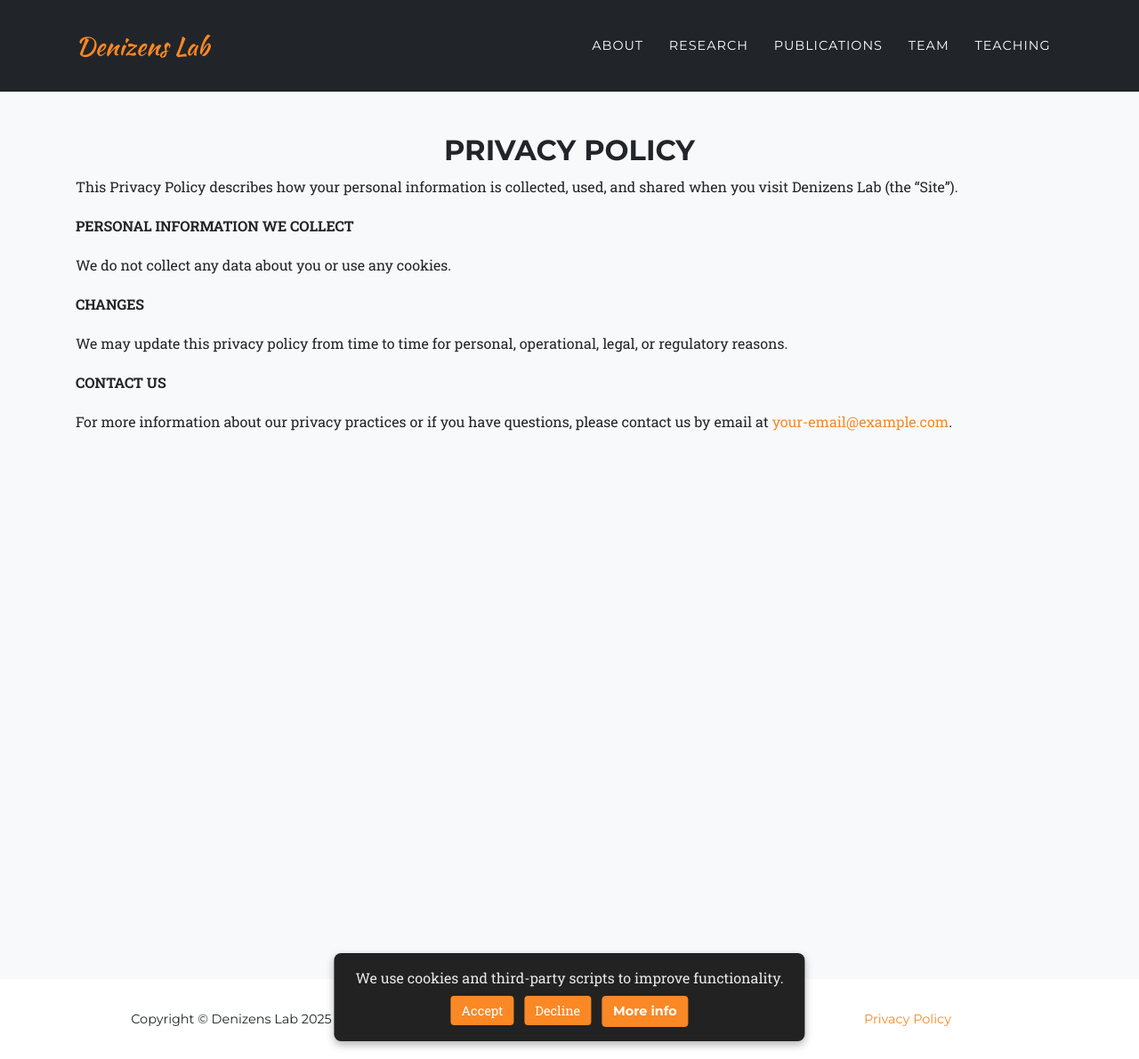
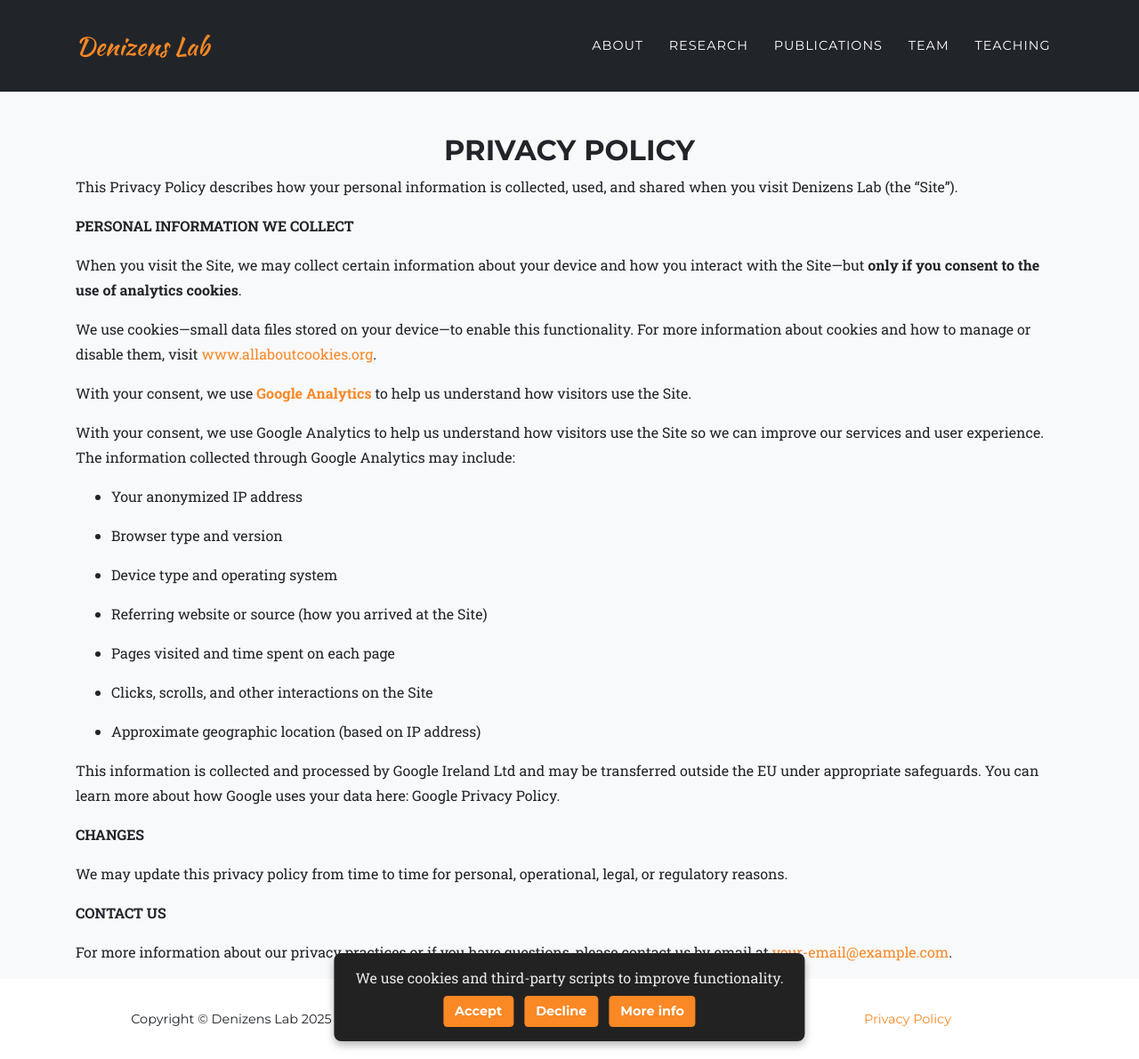
Before and after one commit to denizenslab/denizenslab.github.io, a Jekyll site: the page built from legal.md, in a window 1280 px wide and 1190 px high. Shown: the whole window at 89% size. Built offline with Jekyll 4.4.1, drawn with Linux system fonts in a browser that asks for light colours; some web fonts are replaced.

Commit message:
update cookie consent and cookie info

```diff
--- a/_includes/cookie-consent.html
+++ b/_includes/cookie-consent.html
@@ -52,8 +52,8 @@
 
 <div id="cookie-notice">
     <span>We use cookies and third-party scripts to improve functionality.</span>
-    <a id="cookie-notice-accept">Accept</a>
-    <a id="cookie-notice-decline">Decline</a>
+    <a id="cookie-notice-accept" class="btn btn-primary btn-sm">Accept</a>
+    <a id="cookie-notice-decline" class="btn btn-primary btn-sm">Decline</a>
     <a href="/privacy" class="btn btn-primary btn-sm">More info</a>
 </div>
 
@@ -99,6 +99,7 @@
         <h2>Privacy & Cookie Notice</h2>
         <p>We use Google Analytics to understand how visitors interact with our site. This helps us improve content and performance.</p>
         <p>By approving, you allow third-party cookies and scripts to run. No personal data is stored or shared without your consent.</p>
+        <a href="/legal" class="btn btn-primary btn-sm">Read our full Privacy Policy</a>
     </div>
 </div>
 
--- a/legal.md
+++ b/legal.md
@@ -12,23 +12,33 @@ This Privacy Policy describes how your personal information is collected, used,
 
 **PERSONAL INFORMATION WE COLLECT**
 
-{% if site.analytics.google %}
 
-Automatically Collected (Google Analytics):
 
-When you visit the Site, we automatically receive information about your device from your browser, such as your IP address. As you browse the Site, we also collect information about how you interact with the Site. We refer to this automatically-collected information as “Device Information”.
+When you visit the Site, we may collect certain information about your device and how you interact with the Site—but **only if you consent to the use of analytics cookies**.
 
-We collect Device Information using cookies. “Cookies” are data files that are placed on your device. For more information about cookies and how to disable them, visit http://www.allaboutcookies.org.
+We use cookies—small data files stored on your device—to enable this functionality. For more information about cookies and how to manage or disable them, visit [www.allaboutcookies.org](https://www.allaboutcookies.org).
 
-We do this using Google Analytics: <https://www.google.com/intl/en/policies/privacy/>.
+With your consent, we use [**Google Analytics**](https://www.google.com/intl/en/policies/privacy/) to help us understand how visitors use the Site.
 
-You can opt-out of Google Analytics here: <https://tools.google.com/dlpage/gaoptout>.
+With your consent, we use Google Analytics to help us understand how visitors use the Site so we can improve our services and user experience. The information collected through Google Analytics may include:
 
-{% else %}
+* Your anonymized IP address
 
-We do not collect any data about you or use any cookies.
+* Browser type and version
 
-{% endif %}
+* Device type and operating system
+
+* Referring website or source (how you arrived at the Site)
+
+* Pages visited and time spent on each page
+
+* Clicks, scrolls, and other interactions on the Site
+
+* Approximate geographic location (based on IP address)
+
+This information is collected and processed by Google Ireland Ltd and may be transferred outside the EU under appropriate safeguards. You can learn more about how Google uses your data here: Google Privacy Policy.
+
+
 
 **CHANGES**
 
```
